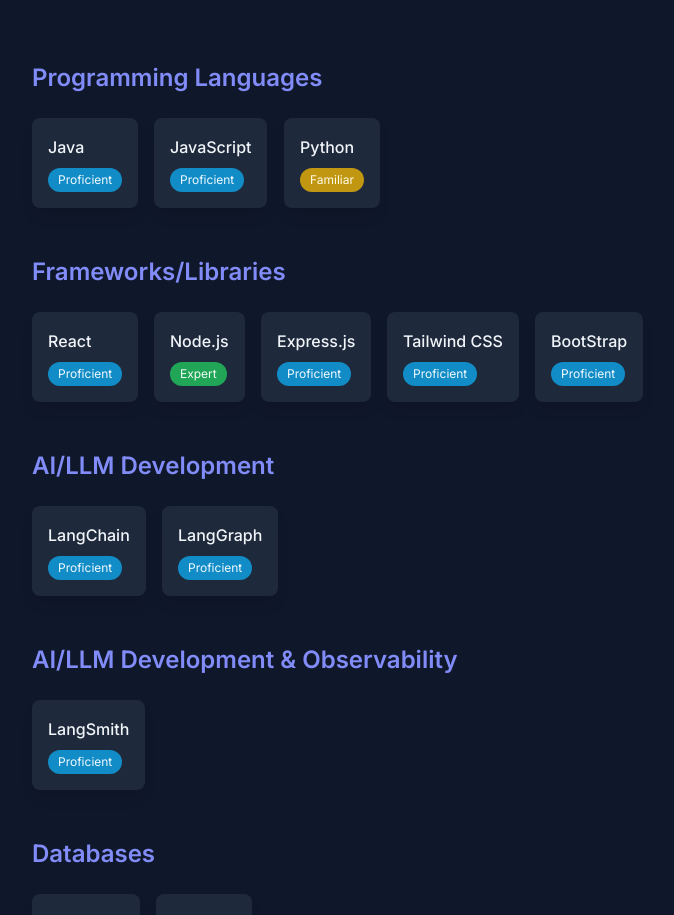
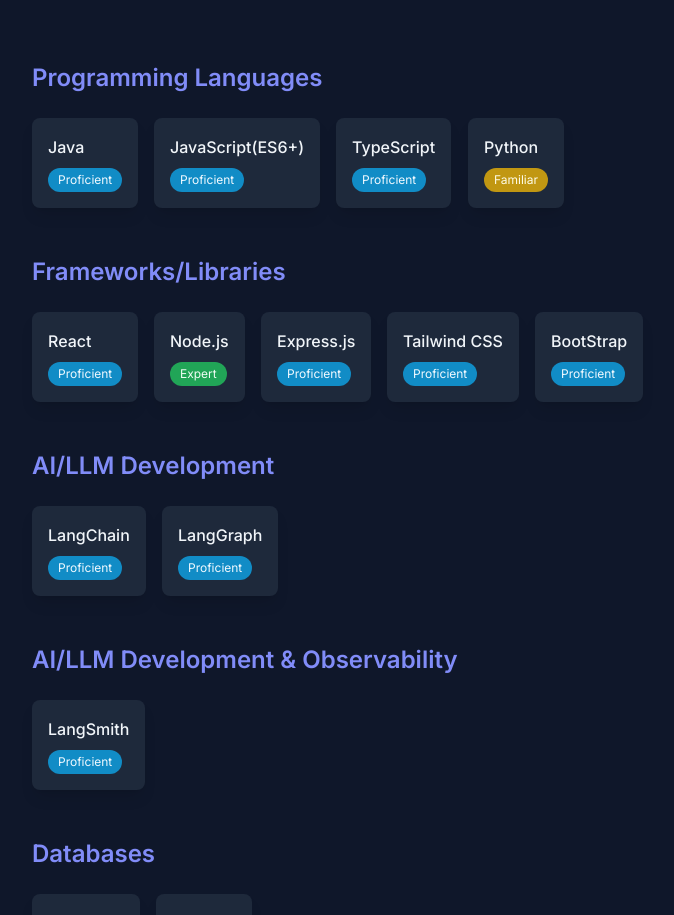
Before and after one commit to sarim-aliii/Portfolio, a React (Vite) app: page / in a window 1280 px wide. Shown: the part 2343-3258 px from the top of the page, without its empty margins (0-674 px from the left). Built offline with nearby package versions, Linux system fonts and the light colour scheme.

Commit message:
Added TypeScript as a new skill

```diff
--- a/components/SkillsSection.jsx
+++ b/components/SkillsSection.jsx
@@ -4,7 +4,8 @@
 
 const skillsData = [
   { name: 'Java', proficiency: 'Proficient', category: 'Programming Languages', description: "Robust, object-oriented language for enterprise-level application development, Android apps, and large systems." },
-  { name: 'JavaScript', proficiency: 'Proficient', category: 'Programming Languages', description: "Core language for web development, enabling interactive and dynamic content on websites." },
+  { name: 'JavaScript(ES6+)', proficiency: 'Proficient', category: 'Programming Languages', description: "Core language for web development, enabling interactive and dynamic content on websites." },
+  { name: 'TypeScript', proficiency: 'Proficient', category: 'Programming Languages', description: "A statically typed superset of JavaScript that enhances code quality, scalability, and maintainability with type safety and modern development features." },
   { name: 'Python', proficiency: 'Familiar', category: 'Programming Languages', description: "Versatile language known for its readability, widely used in web development, data science, AI, and scripting." },
 
   { name: 'React', proficiency: 'Proficient', category: 'Frameworks/Libraries', description: "A popular JavaScript library for building declarative and efficient user interfaces based on components." },
```
